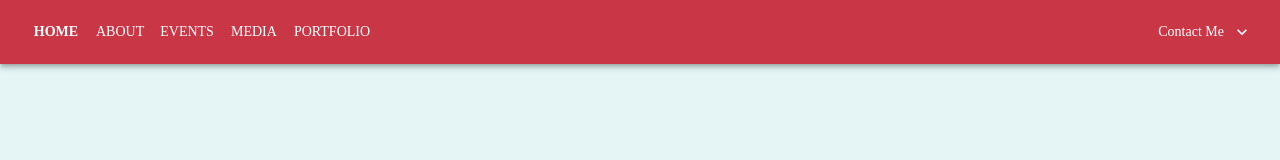
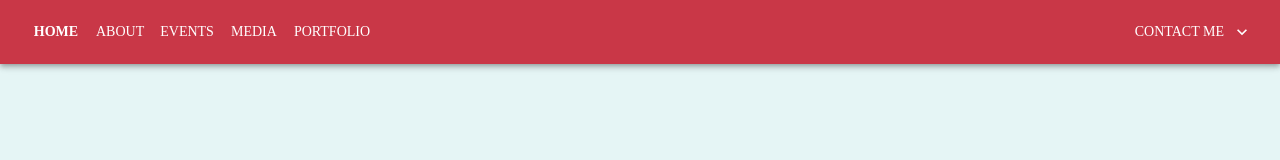
Before and after one commit to lukavr05/kai-website, a React (Vite) app: page / in a window 1280 px wide. Shown: the top 160 px of the page. Built offline with nearby package versions, Linux system fonts and the light colour scheme; a web font is replaced by a local one.

Commit message:
removed redundant code

```diff
--- a/src/components/Navbar.jsx
+++ b/src/components/Navbar.jsx
@@ -12,10 +12,7 @@ import {
 import {
   Email,
   LinkedIn,
-  Twitter,
-  GitHub,
   Instagram,
-  Facebook,
   KeyboardArrowDown
 } from '@mui/icons-material';
 
@@ -70,16 +67,7 @@ function Navbar() {
       sx={{ top: 0, width:'100vw', left: 0 }}
     >
       <Toolbar
-        sx={{ gap: 2,
-            '& button': {
-              textTransform: 'none',
-              borderRadius: '8px',
-              boxShadow: 'none',
-              '&:hover': {
-                boxShadow: 'none',
-              },
-            },
-          }}
+        sx={{ gap: 2 }}
       >
         <Box sx={{ flexGrow: 1 }}>
           <Button
```
